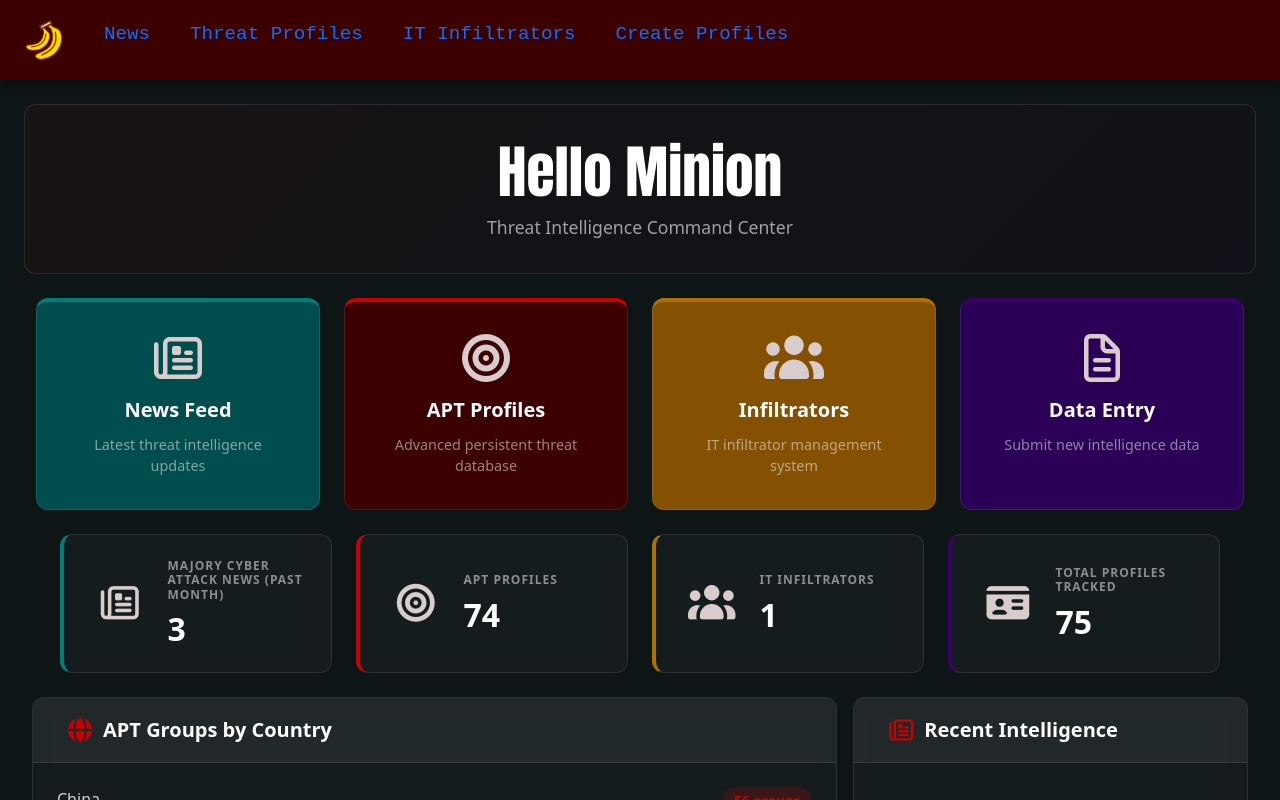
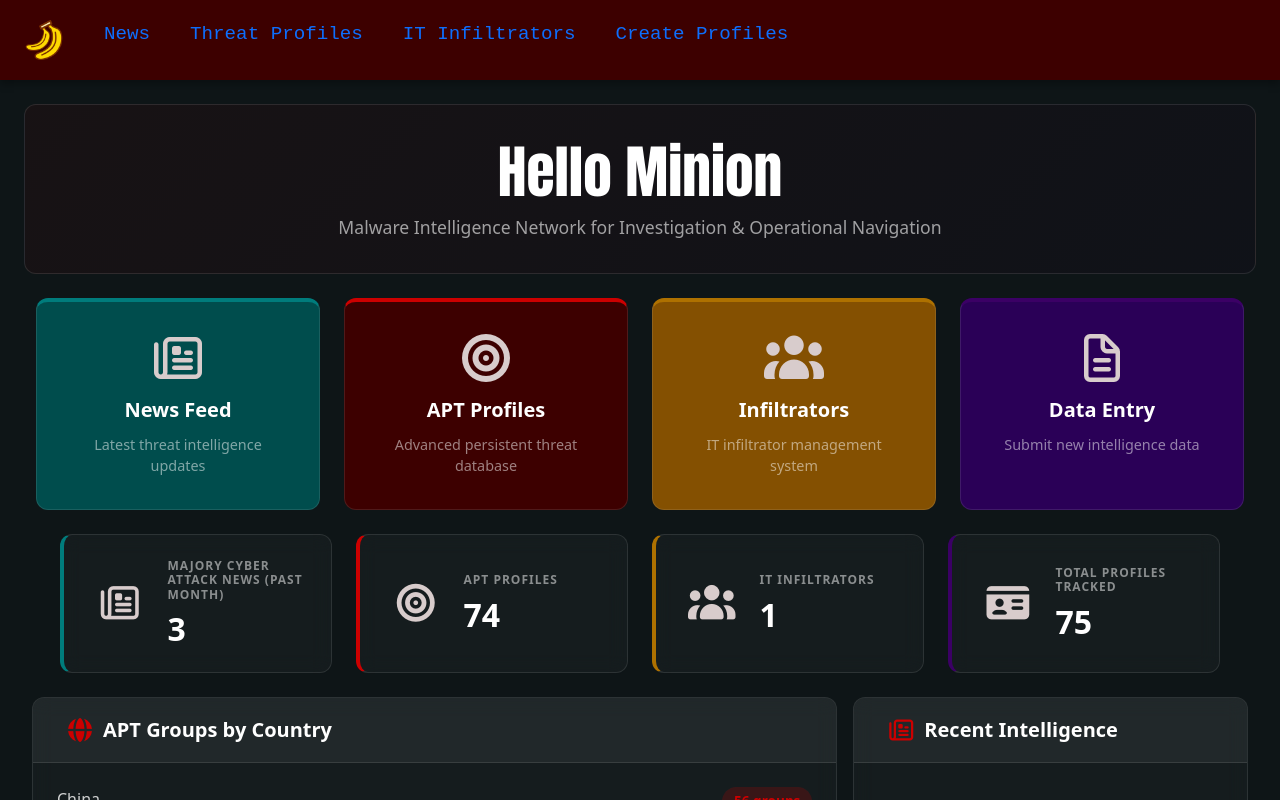
Before and after one commit to skansher/threat-vector, a React (Create React App) app: page /home in a window 1280 px wide. Shown: the top 800 px of the page. Built offline with nearby package versions, Linux system fonts and the light colour scheme.

Commit message:
Small subtitle update

```diff
--- a/src/Components/Home.jsx
+++ b/src/Components/Home.jsx
@@ -56,7 +56,7 @@ const Home = () => {
         {/* Welcome Banner */}
       <div className="welcome-banner mb-4">
         <h1>Hello Minion</h1>
-        <p className="welcome-subtitle">Threat Intelligence Command Center</p>
+        <p className="welcome-subtitle">Malware Intelligence Network for Investigation & Operational Navigation</p>
       </div>
 
       {/* Navigation Cards */}
```
